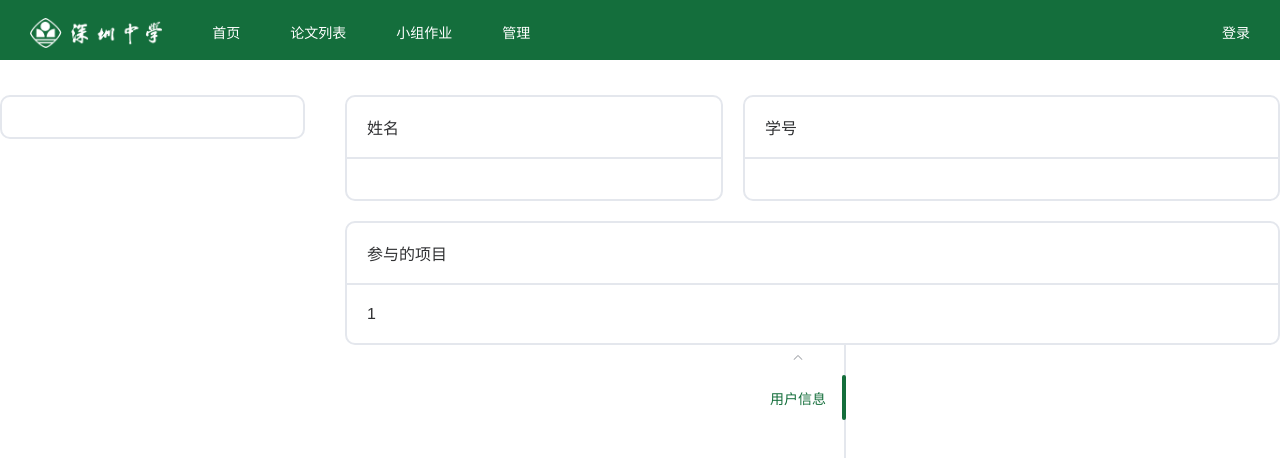
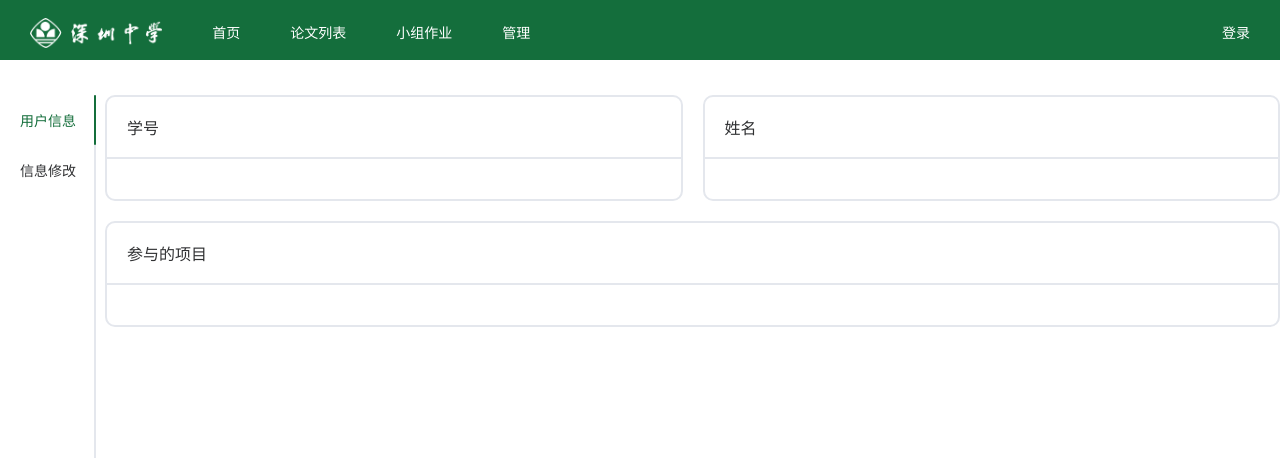
Before and after one commit to SMS-COSMO/SMS-Tree-FE, a Vue app: page /user/1 in a window 1280 px wide. Shown: the top 458 px of the page. Built offline with nearby package versions, Linux system fonts and the light colour scheme.

Commit message:
fix user tab auto collapse

```diff
--- a/components.d.ts
+++ b/components.d.ts
@@ -11,6 +11,7 @@ declare module 'vue' {
     App: typeof import('./src/components/App.vue')['default']
     AvatarContainer: typeof import('./src/components/account/AvatarContainer.vue')['default']
     ElAlert: typeof import('element-plus/es')['ElAlert']
+    ElAvatar: typeof import('element-plus/es')['ElAvatar']
     ElBacktop: typeof import('element-plus/es')['ElBacktop']
     ElButton: typeof import('element-plus/es')['ElButton']
     ElCard: typeof import('element-plus/es')['ElCard']
@@ -21,8 +22,6 @@ declare module 'vue' {
     ElCollapseItem: typeof import('element-plus/es')['ElCollapseItem']
     ElDescriptions: typeof import('element-plus/es')['ElDescriptions']
     ElDescriptionsItem: typeof import('element-plus/es')['ElDescriptionsItem']
-    ElDialog: typeof import('element-plus/es')['ElDialog']
-    ElDivider: typeof import('element-plus/es')['ElDivider']
     ElForm: typeof import('element-plus/es')['ElForm']
     ElFormItem: typeof import('element-plus/es')['ElFormItem']
     ElIcon: typeof import('element-plus/es')['ElIcon']
@@ -35,7 +34,6 @@ declare module 'vue' {
     ElRow: typeof import('element-plus/es')['ElRow']
     ElSelect: typeof import('element-plus/es')['ElSelect']
     ElSpace: typeof import('element-plus/es')['ElSpace']
-    ElStatistic: typeof import('element-plus/es')['ElStatistic']
     ElStep: typeof import('element-plus/es')['ElStep']
     ElSteps: typeof import('element-plus/es')['ElSteps']
     ElSubMenu: typeof import('element-plus/es')['ElSubMenu']
--- a/src/components/layouts/NavBar.vue
+++ b/src/components/layouts/NavBar.vue
@@ -9,7 +9,7 @@
       <el-menu-item index="/">首页</el-menu-item>
       <el-menu-item index="/list">论文列表</el-menu-item>
       <el-menu-item index="/group">小组作业</el-menu-item>
-      <el-menu-item index="/admin/home">管理</el-menu-item>
+      <el-menu-item index="/admin/register">管理</el-menu-item>
       <div class="flex-grow" />
       <el-sub-menu v-if="userStore.loggedIn" index="4">
         <template #title>{{ userStore.username }}</template>
--- a/src/pages/account/ProfilePage.vue
+++ b/src/pages/account/ProfilePage.vue
@@ -1,51 +1,32 @@
 <template>
+  <el-tabs tab-position="left" style="height: 500px;">
+    <el-tab-pane label="用户信息">
       <el-row :gutter="20">
-    <el-col :span="6">
+        <el-col :span="12">
           <el-card>
+            <template #header>
+              学号
+            </template>
           </el-card>
         </el-col>
-    <el-col :span="18">
-      <el-tabs tab-position="left" style="height: 500px; display: block;">
-        <el-tab-pane label="用户信息">
-          <div class="ml20">
-            <el-row :gutter="20">
-              <el-col :span="10">
+        <el-col :span="12">
           <el-card>
             <template #header>
               姓名
             </template>
           </el-card>
         </el-col>
-              <el-col :span="14">
-                <el-card>
-                  <template #header>
-                    学号
-                  </template>
-                </el-card>
-              </el-col>
       </el-row>
-            <el-row class="mt20">
-              <el-col>
-                <el-card>
+      <el-card class="mt20">
         <template #header>
           参与的项目
         </template>
-                  {{ id }}
       </el-card>
-              </el-col>
-            </el-row>
-          </div>
     </el-tab-pane>
     <el-tab-pane label="信息修改">
-          <div class="ml20">
-            <el-card>
 
-            </el-card>
-          </div>
     </el-tab-pane>
   </el-tabs>
-    </el-col>
-  </el-row>
 </template>
 
 <script lang="ts" setup>
@@ -55,5 +36,4 @@ const route = useRoute();
 const id = route.params.id;
 </script>
 
-<style lang="scss" scoped>
-</style>
+<style lang="scss" scoped></style>
--- a/src/styles/element-override.scss
+++ b/src/styles/element-override.scss
@@ -180,14 +180,12 @@
     border-top-left-radius: 10px !important;
 }
 
-.el-tabs__nav-scroll,
-.el-tabs__item {
-    height: 45px !important;
+.el-tabs--left .el-tabs__item.is-left {
+    height: 50px !important;
 }
 
 .el-tabs__active-bar.is-left {
     background-color: $color-primary-0 !important;
-    width: 4px !important;
     border-radius: 1000px;
 }
 
```
Lines whose indentation alone changed are shown as unchanged.
